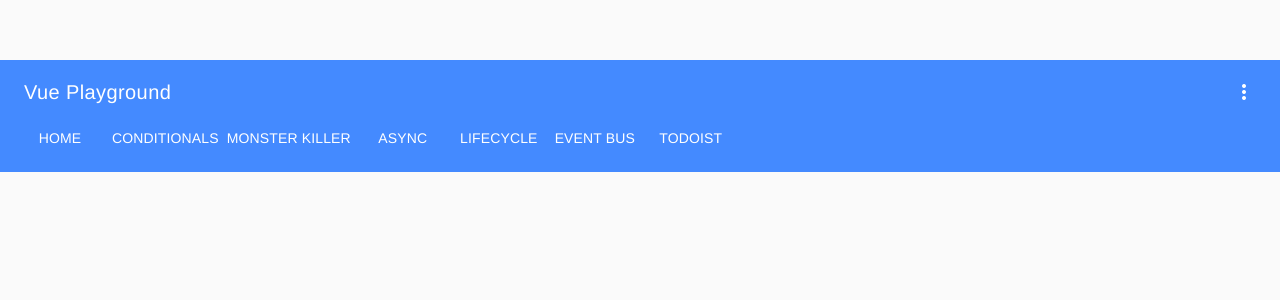
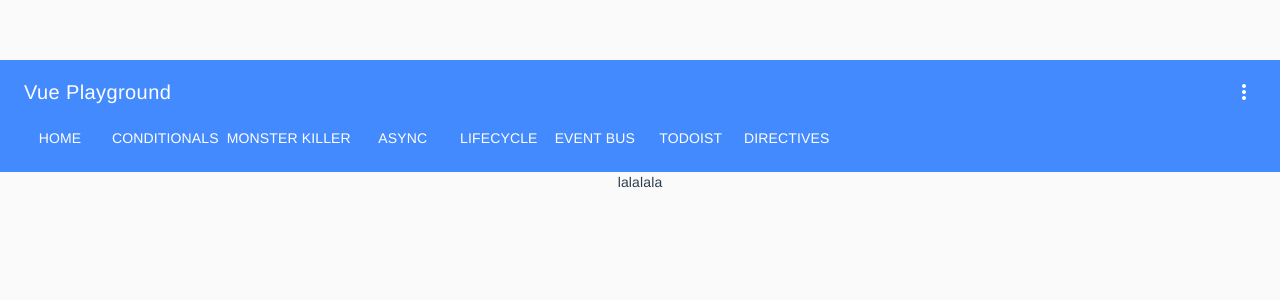
Before and after one commit to lucassonsinlima/vue-playground, a Vue app: page /directives in a window 1280 px wide. Shown: the top 300 px of the page. Built offline with nearby package versions, Linux system fonts and the light colour scheme.

Commit message:
Custom directives CTA

```diff
--- a/src/components/shared/Header.vue
+++ b/src/components/shared/Header.vue
@@ -14,7 +14,7 @@
           </div>
         </div>
 
-        <div class="xd">
+        <div>
           <router-link class="md-button" to="/">Home</router-link>
           <router-link class="md-button" to="/conditionals">
             Conditionals
@@ -34,6 +34,9 @@
           <router-link class="md-button" to="/todo">
             Todoist
           </router-link>
+          <router-link class="md-button" to="/directives">
+            Directives
+          </router-link>
         </div>
       </md-app-toolbar>
     </md-app>
--- a/src/main.js
+++ b/src/main.js
@@ -9,6 +9,12 @@ import 'vue-material/dist/vue-material.min.css'
 import 'vue-material/dist/theme/default.css'
 
 Vue.use(VueMaterial)
+
+Vue.directive('destaque', {
+  bind(el, binding, vnode) {
+
+  }
+});
 
 new Vue({
   el: '#app',
--- /dev/null
+++ b/src/pages/CustomDirectives.vue
@@ -0,0 +1,15 @@
+<template>
+  <div>
+    <h1>lalalala</h1>
+  </div>
+</template>
+
+<script>
+export default {
+
+}
+
+</script>
+<style lang="">
+
+</style>
--- a/src/router/routes.js
+++ b/src/router/routes.js
@@ -18,6 +18,10 @@ export default  [
   {
     path: '/async',
     component: () => lazyLoadView(import('@/pages/Async'))
+  },
+  {
+    path: '/directives',
+    component: () => lazyLoadView(import('@/pages/CustomDirectives'))
   },
   {
     path: '/lifecycle',
```
